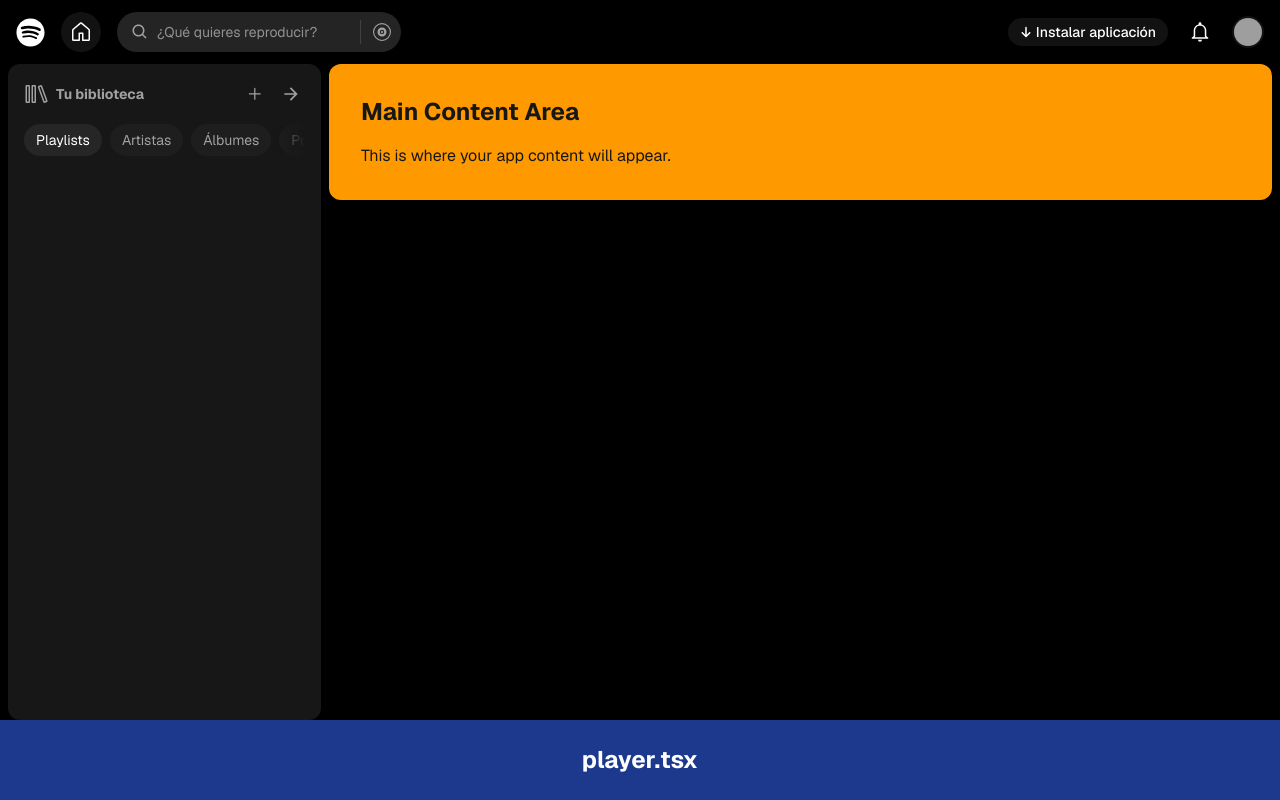
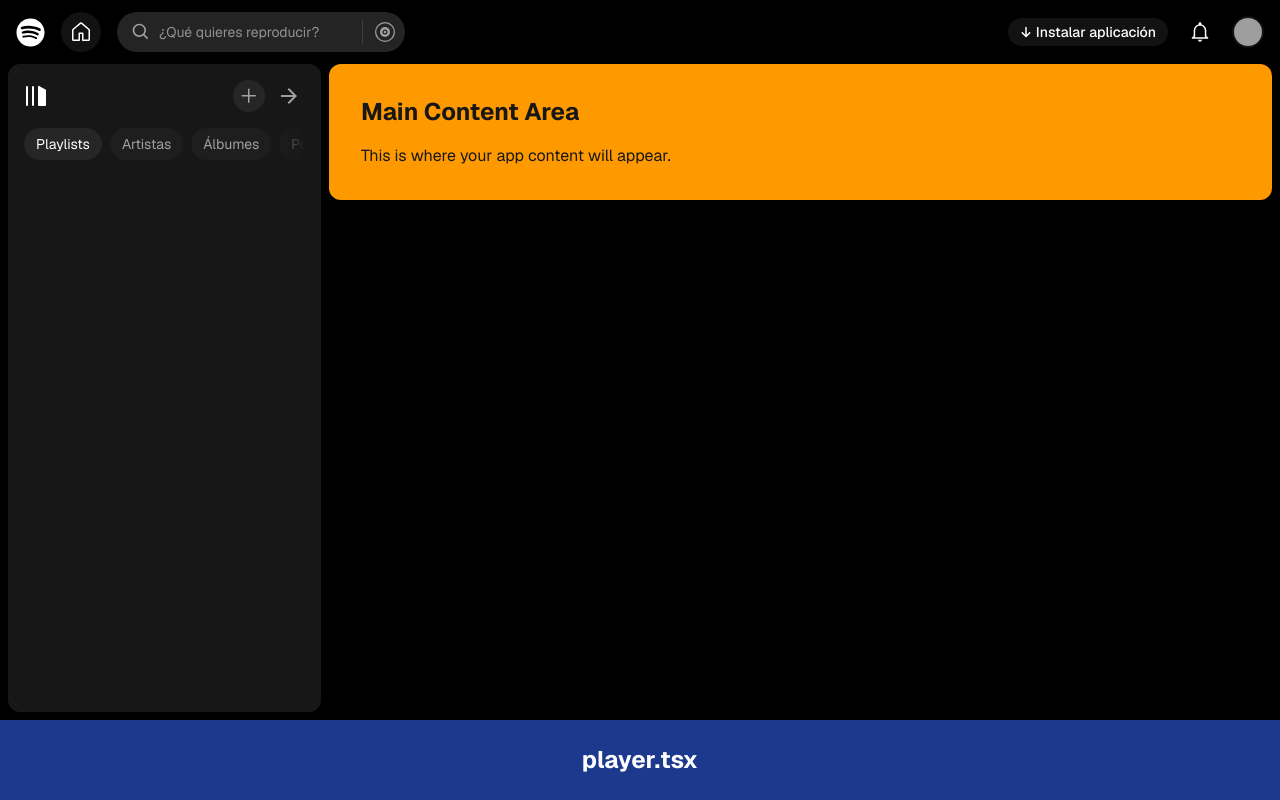
Before and after one commit to francozeta/nextjs-spotify, a Next.js app: page / in a window 1280 px wide. Built offline with nearby package versions, Linux system fonts and the light colour scheme; grey boxes are pictures that could not be loaded.

Commit message:
Add LibraryIcon component and enhance Sidebar with active state; update layout styles and Player component

```diff
--- a/app/layout.tsx
+++ b/app/layout.tsx
@@ -30,7 +30,7 @@ export default function RootLayout({
       <body className={`${geistSans.className} antialiased`}>
         <div className="h-screen flex flex-col">
           <Topbar />
-          <div className="flex-1 flex overflow-hidden bg-black px-2 gap-2">
+          <div className="flex-1 flex overflow-hidden bg-black px-2 pb-2 gap-2">
             <Sidebar />
             <main className="flex-1 overflow-auto bg-black">
               <div className="p-2 bg-amber-500 rounded-xl overflow-hidden">{children}</div>
--- /dev/null
+++ b/components/icons.tsx
@@ -0,0 +1,36 @@
+import React from 'react';
+
+interface IconProps extends React.SVGProps<SVGSVGElement> {
+  isActive?: boolean;
+}
+
+//TODO: Implement color states for the icon
+export const LibraryIcon: React.FC<IconProps> = ({ isActive = false, ...props }) => {
+  if (isActive) {
+    return (
+      <svg
+        data-encore-id="icon"
+        role="img"
+        aria-hidden="true"
+        viewBox="0 0 24 24"
+        {...props}
+        fill='currentColor'
+      >
+        <path d="M3 22a1 1 0 0 1-1-1V3a1 1 0 0 1 2 0v18a1 1 0 0 1-1 1zM15.5 2.134A1 1 0 0 0 14 3v18a1 1 0 0 0 1 1h6a1 1 0 0 0 1-1V6.464a1 1 0 0 0-.5-.866l-6-3.464zM9 2a1 1 0 0 0-1 1v18a1 1 0 1 0 2 0V3a1 1 0 0 0-1-1z"></path>
+      </svg>
+    );
+  }
+
+  return (
+    <svg
+      data-encore-id="icon"
+      role="img"
+      aria-hidden="true"
+      viewBox="0 0 24 24"
+      {...props}
+      fill='currentColor'
+    >
+      <path d="M14.5 2.134a1 1 0 0 1 1 0l6 3.464a1 1 0 0 1 .5.866V21a1 1 0 0 1-1 1h-6a1 1 0 0 1-1-1V3a1 1 0 0 1 .5-.866zM16 4.732V20h4V7.041l-4-2.309zM3 22a1 1 0 0 1-1-1V3a1 1 0 0 1 2 0v18a1 1 0 0 1-1 1zm6 0a1 1 0 0 1-1-1V3a1 1 0 0 1 2 0v18a1 1 0 0 1-1 1z"></path>
+    </svg>
+  );
+};
--- a/components/shared/player.tsx
+++ b/components/shared/player.tsx
@@ -1,6 +1,6 @@
 export function Player() {
   return (
-    <footer className="h-20 bg-blue-900 text-white flex items-center justify-center">
+    <footer className="h-20 bg-blue-900 text-white flex items-center justify-center p-2">
       <div className="text-2xl font-bold">player.tsx</div>
     </footer>
   )
--- a/components/shared/sidebar.tsx
+++ b/components/shared/sidebar.tsx
@@ -1,37 +1,25 @@
 "use client"
 
 import type React from "react"
-
 import { useRef, useState, useEffect } from "react"
-import { VscLibrary } from "react-icons/vsc"
 import { GoPlus } from "react-icons/go"
 import { MdArrowForward } from "react-icons/md"
 import { cn } from "@/lib/utils"
+import { LibraryIcon } from "@/components/icons"
 
 const filterButtons = [
-  {
-    label: "Playlists",
-    active: true,
-  },
-  {
-    label: "Artistas",
-    active: false,
-  },
-  {
-    label: "Álbumes",
-    active: false,
-  },
-  {
-    label: "Podcasts",
-    active: false,
-  },
+  { label: "Playlists", active: true },
+  { label: "Artistas", active: false },
+  { label: "Álbumes", active: false },
+  { label: "Podcasts", active: false },
 ]
 
-export function   Sidebar() {
+export function Sidebar() {
   const scrollContainerRef = useRef<HTMLDivElement>(null)
   const [isDragging, setIsDragging] = useState(false)
   const [startX, setStartX] = useState(0)
   const [scrollLeft, setScrollLeft] = useState(0)
+  const [isLibraryActive, setIsLibraryActive] = useState(true)
 
   const handleMouseDown = (e: React.MouseEvent) => {
     setIsDragging(true)
@@ -40,18 +28,10 @@ export function   Sidebar() {
 
     setStartX(e.pageX - container.offsetLeft)
     setScrollLeft(container.scrollLeft)
-
-    // Change cursor while dragging
-    container.style.cursor = "grabbing"
   }
 
   const handleMouseUp = () => {
     setIsDragging(false)
-    const container = scrollContainerRef.current
-    if (!container) return
-
-    // Reset cursor
-    container.style.cursor = "grab"
   }
 
   const handleMouseMove = (e: React.MouseEvent) => {
@@ -62,18 +42,13 @@ export function   Sidebar() {
 
     e.preventDefault()
     const x = e.pageX - container.offsetLeft
-    const walk = (x - startX) * 2 // Multiply by 2 for faster scrolling
+    const walk = (x - startX) * 2
     container.scrollLeft = scrollLeft - walk
   }
 
   useEffect(() => {
-    // Add mouseup event listener to window to handle mouseup outside the container
     const handleGlobalMouseUp = () => {
       setIsDragging(false)
-      const container = scrollContainerRef.current
-      if (container) {
-        container.style.cursor = "grab"
-      }
     }
 
     window.addEventListener("mouseup", handleGlobalMouseUp)
@@ -81,43 +56,42 @@ export function   Sidebar() {
   }, [])
 
   return (
-    <aside className="w-[313px] bg-neutral-900 flex flex-col h-full rounded-xl">
-      {/* Header section */}
+    <aside className="w-[313px] bg-neutral-900 flex flex-col h-full rounded-xl overflow-hidden">
       <div className="p-4 flex flex-col gap-4">
-        {/* Library header */}
         <div className="flex items-center justify-between">
-          <button className="flex items-center gap-2 text-neutral-400 hover:text-white transition-colors">
-            <VscLibrary className="text-2xl" />
+          <button
+            className="flex items-center gap-2  hover:text-neutral-50 transition-colors cursor-pointer"
+            onClick={() => setIsLibraryActive(!isLibraryActive)}
+          >
+            <LibraryIcon
+              isActive={isLibraryActive}
+              className={cn("w-6 h-6", isLibraryActive ? "text-white" : "text-neutral-400")}
+            />
             <span className="text-sm font-bold">Tu biblioteca</span>
           </button>
           <div className="flex items-center gap-2">
-            <button className="p-1 hover:bg-neutral-800 rounded-full text-neutral-400 hover:text-white transition-colors">
-              <GoPlus className="text-xl" />
+            <button className="p-1 bg-neutral-800 hover:bg-neutral-700 rounded-full text-neutral-400 hover:text-white transition-colors cursor-pointer">
+              <GoPlus className="text-2xl" />
             </button>
-            <button className="p-1 hover:bg-neutral-800 rounded-full text-neutral-400 hover:text-white transition-colors">
-              <MdArrowForward className="text-xl" />
+            <button className="p-1 hover:bg-neutral-800 rounded-full text-neutral-400 hover:text-white transition-colors cursor-pointer">
+              <MdArrowForward className="text-2xl" />
             </button>
           </div>
         </div>
 
-        {/* Filter buttons with drag scroll */}
-        <div className="relative">
         <div
-            ref={scrollContainerRef}
-            className={cn(
-              "flex gap-2 overflow-x-auto no-scrollbar scroll-smooth cursor-grab",
-              isDragging && "cursor-grabbing",
-            )}
+          className="relative"
           onMouseDown={handleMouseDown}
           onMouseUp={handleMouseUp}
           onMouseMove={handleMouseMove}
           onMouseLeave={() => setIsDragging(false)}
         >
+          <div ref={scrollContainerRef} className="flex gap-2 overflow-x-auto no-scrollbar scroll-smooth">
             {filterButtons.map((button) => (
               <button
                 key={button.label}
                 className={cn(
-                  "px-3 py-1.5 rounded-full text-sm whitespace-nowrap transition-colors select-none",
+                  "px-3 py-1.5 rounded-full text-sm whitespace-nowrap transition-colors select-none cursor-pointer",
                   button.active
                     ? "bg-neutral-800 text-white"
                     : "bg-neutral-800/50 text-neutral-400 hover:bg-neutral-800 hover:text-white",
@@ -127,14 +101,13 @@ export function   Sidebar() {
               </button>
             ))}
           </div>
-
-          {/* Gradient overlay */}
           <div className="absolute right-0 top-0 h-full w-8 bg-gradient-to-l from-neutral-900 to-transparent pointer-events-none" />
         </div>
       </div>
-
-      {/* Content section - to be filled later */}
-      <div className="flex-1 overflow-y-auto">{/* Content will go here */}</div>
+      <div className="flex-1 overflow-y-auto px-4 pb-4">
+        Lorem, ipsum dolor sit amet consectetur adipisicing elit. Voluptas officiis unde possimus dignissimos. Laboriosam commodi doloribus, repudiandae fugiat voluptates, fuga et, mollitia quae quibusdam necessitatibus accusamus ipsa inventore numquam reprehenderit.
+        Lorem ipsum dolor sit amet consectetur adipisicing elit. Vel nobis similique nulla assumenda ipsum eius earum? Veritatis, nisi? Nobis ea quos unde ipsam temporibus maxime, sunt quae veritatis officia earum.
+      </div>
     </aside>
   )
 }
--- a/components/shared/topbar.tsx
+++ b/components/shared/topbar.tsx
@@ -24,7 +24,7 @@ export function Topbar() {
         <div className="relative max-w-[400px]">
           <div className="flex items-center bg-[#242424] rounded-full overflow-hidden p-[2px]">
             <div className="flex items-center pl-3">
-              <BiSearch className="text-neutral-400 text-lg" />
+              <BiSearch className="text-neutral-400 text-xl" />
             </div>
             <input
               type="text"
@@ -33,8 +33,8 @@ export function Topbar() {
             />
             <div className="flex items-center">
               <div className="w-[1px] h-6 bg-neutral-700 mx-1"></div>
-              <button className="p-2 hover:text-white text-neutral-400">
-                <BsVinyl className="text-lg" />
+              <button className="p-2 hover:text-white text-neutral-400 cursor-pointer">
+                <BsVinyl className="text-xl" />
               </button>
             </div>
           </div>
@@ -45,14 +45,14 @@ export function Topbar() {
 
         {/* Right section */}
         <div className="flex items-center gap-4">
-          <button className="bg-[#121212] text-sm font-medium px-3 py-1 rounded-full flex items-center gap-1">
+          <button className="bg-[#121212] text-sm font-medium px-3 py-1 rounded-full flex items-center gap-1 cursor-pointer">
             <FaArrowDown className="text-xs" />
             <span>Instalar aplicación</span>
           </button>
-          <button className="p-1">
+          <button className="p-1 cursor-pointer">
             <IoMdNotificationsOutline className="text-2xl" />
           </button>
-          <button className="bg-[#121212] rounded-full w-8 h-8 flex items-center justify-center">
+          <button className="bg-[#121212] rounded-full w-8 h-8 flex items-center justify-center cursor-pointer">
             <img
               src="https://avatars.githubusercontent.com/u/124936792?v=4"
               alt="User profile"
--- /dev/null
+++ b/components/sidebar-item.tsx
@@ -0,0 +1,31 @@
+import Image from "next/image"
+import Link from "next/link"
+import { cn } from "@/lib/utils"
+
+interface SidebarItemProps {
+  title: string
+  subtitle: string
+  imageUrl: string
+  href: string
+  isActive?: boolean
+}
+
+export function SidebarItem({ title, subtitle, imageUrl, href, isActive = false }: SidebarItemProps) {
+  return (
+    <Link
+      href={href}
+      className={cn(
+        "flex items-center gap-3 p-2 rounded-md transition-colors hover:bg-neutral-800/80",
+        isActive && "bg-neutral-800",
+      )}
+    >
+      <div className="relative w-12 h-12 shrink-0 overflow-hidden rounded-md">
+        <Image src={imageUrl || "/placeholder.svg"} alt={title} fill className="object-cover" />
+      </div>
+      <div className="min-w-0 flex-1">
+        <h3 className={cn("text-sm font-medium truncate", isActive ? "text-white" : "text-neutral-200")}>{title}</h3>
+        <p className="text-xs text-neutral-400 truncate">{subtitle}</p>
+      </div>
+    </Link>
+  )
+}
```
Lines whose indentation alone changed are shown as unchanged.
